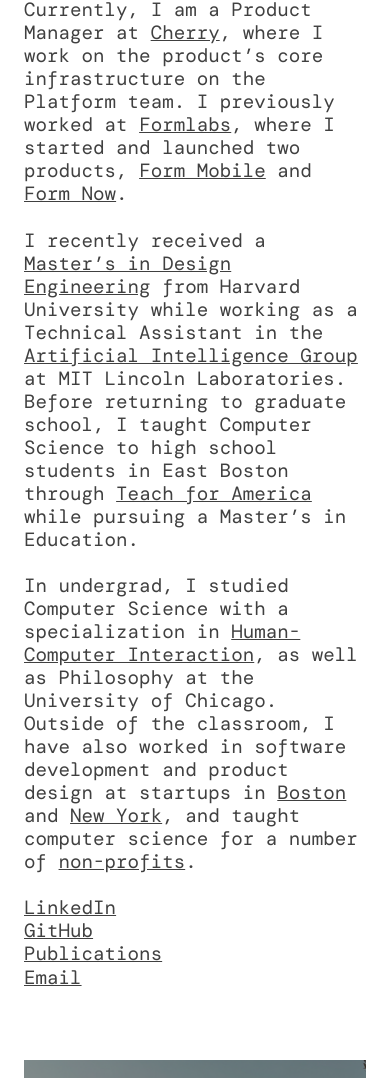
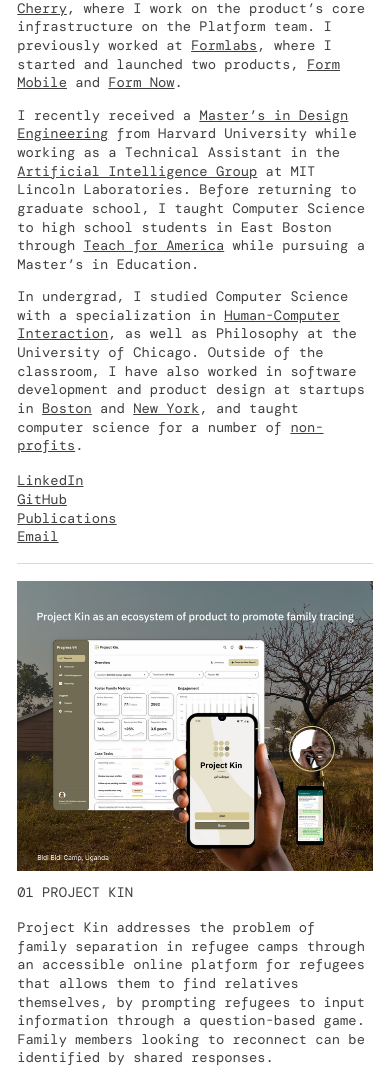
Before and after one commit to JuliusStein/personal-site, a plain HTML site: page index.html in a window 390 px wide. Shown: the part 323-1401 px from the top of the page. Drawn offline with nearby package versions, Linux system fonts and the light colour scheme.

Commit message:
style updates

```diff
--- a/index.html
+++ b/index.html
@@ -45,6 +45,8 @@
     <a href="mailto:juliusastein@gmail.com">Email</a>
   </p>
 </aside>
+
+<hr class="section-divider">
 
 <main class="projects" id="overview">
 
--- a/style.css
+++ b/style.css
@@ -98,10 +98,18 @@ a.blue { color: rgba(0, 43, 255, 0.75); }
 .subpage { max-width: 40rem; padding: 2rem; }
 
 /* Mobile: single column */
+.section-divider { display: none; }
+
 @media (max-width: 800px) {
-  html { font-size: 16px; }
-  .panel { position: static; width: 100%; max-height: none; padding: 1.5rem; }
+  /* Mono type is wide, so keep body text ~14px on phones (was ~19px) */
+  html { font-size: 11.5px; -webkit-text-size-adjust: 100%; }
+  body { line-height: 1.35; }
+  p { margin-bottom: 1em; }
+  .panel { position: static; width: 100%; max-height: none; padding: 1.25rem 1.5rem 0; overflow: visible; }
+  .section-divider { display: block; margin: 1.5rem 1.5rem 0; }
   .projects { width: 100%; max-width: 100%; padding: 1.5rem; min-height: 0; }
+  .col-meta .icon { width: 1.8rem; height: 1.8rem; }
+  hr { margin: 1.5em 0; }
   .project, .detail-grid { grid-template-columns: 1fr; gap: 1rem; }
   .media-grid { grid-template-columns: repeat(2, 1fr); }
   .copyright { position: static; width: 100%; padding: 0 1.5rem 1.5rem; }
```
Also changed, not shown: page-1.html (+2 -0 lines).
